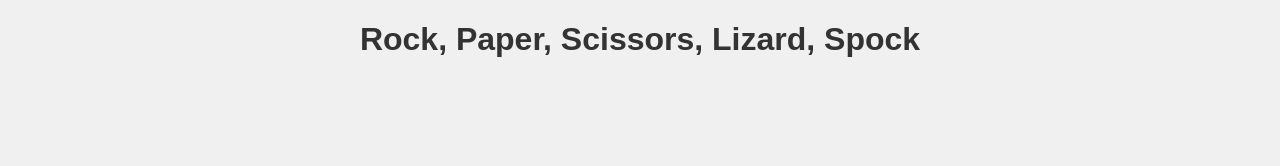
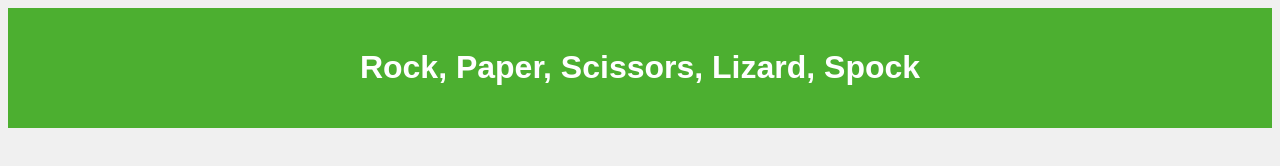
Before and after one commit to Chrizz888/Project2, a plain HTML site: page index.html in a window 1280 px wide. Drawn offline with Linux system fonts and the light colour scheme.

Commit message:
header and margin added in .css

```diff
--- a/style.css
+++ b/style.css
@@ -4,3 +4,13 @@ body {
     color: #333;
     text-align: center;
 }
+
+header {
+    background-color: #4caf30;
+    color: white;
+    padding: 20px;
+}
+
+main {
+    margin: 20px;
+}
```
